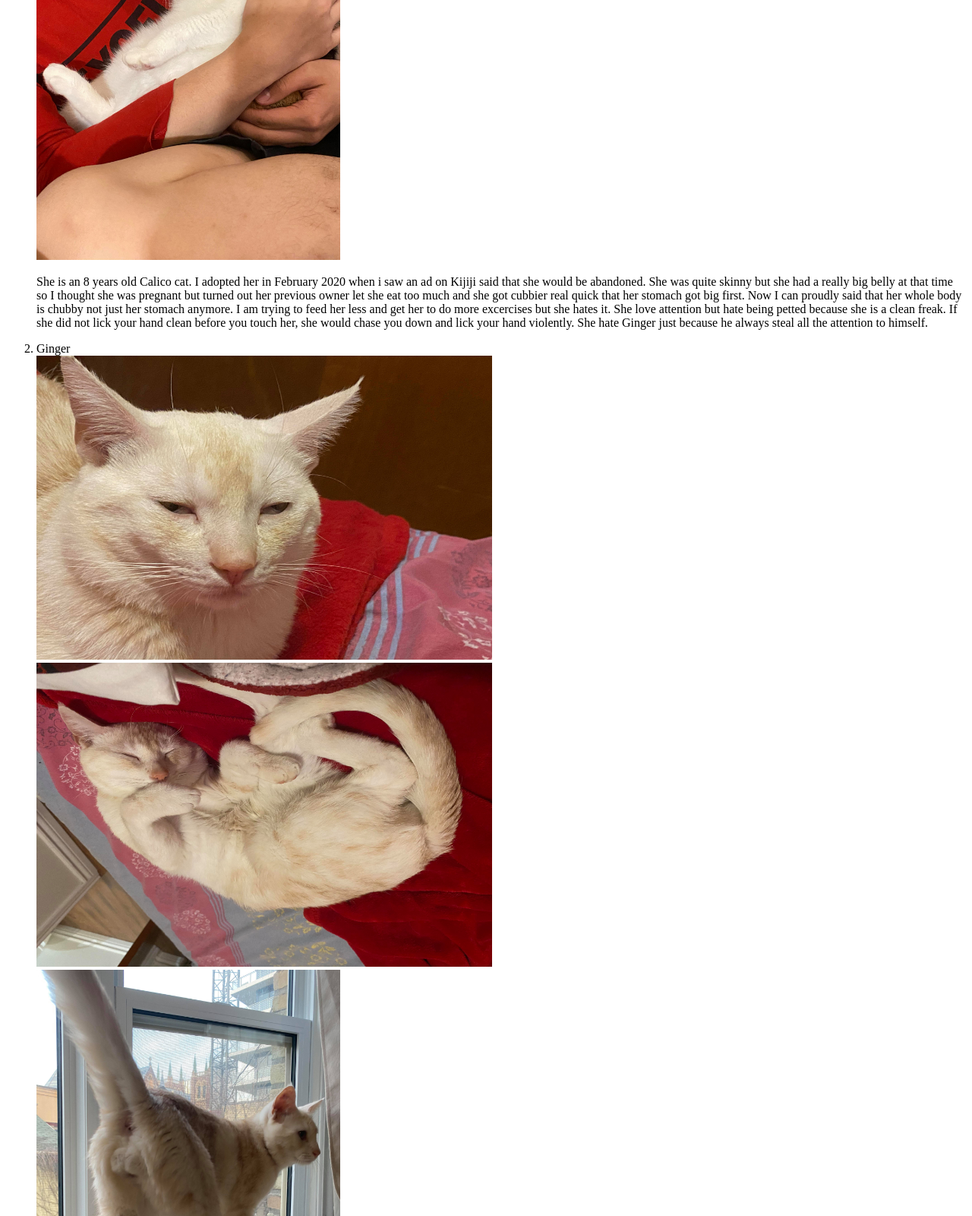
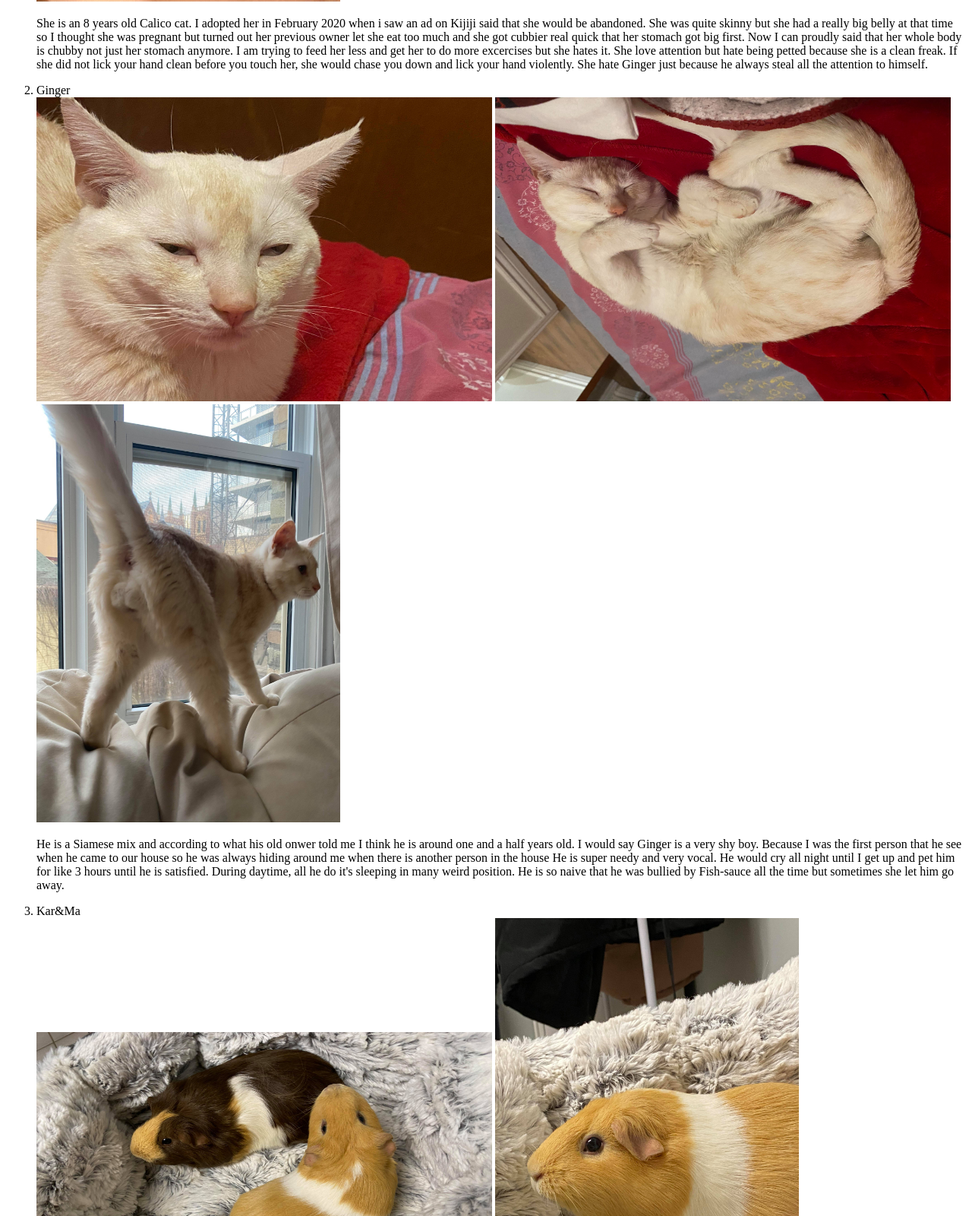
Before and after one commit to Ery205275/MMED1054-week5, a plain HTML site: page index.html in a window 1280 px wide. Shown: the part 1200-2800 px from the top of the page at 76% size. Drawn offline with Linux system fonts and the light colour scheme.

Commit message:
updating some code

```diff
--- a/index.html
+++ b/index.html
@@ -5,22 +5,28 @@
 </head>
 
 <body>
+	<h1> Few things about my pets</h1>
 
 	<ol>
 		<li>Fish sause</li>
-		  <div><img src="cutefishsauce.jpg" width="400" height="550"></div>
-		  <div><img src="sleepingfishsauce.jpg" width="600" height="400"></div>
-		  <div><img src="angryfishsauce.jpg" width="400" height="550"></div>
+		  <div>
+		  	<img src="cutefishsauce.jpg" width="400" height="550">
+		  	<img src="sleepingfishsauce.jpg" width="600" height="400"><img src="angryfishsauce.jpg" width="400" height="550">
+		  </div>
 		 <p>She is an 8 years old Calico cat. I adopted her in February 2020 when i saw an ad on Kijiji said that she would be abandoned. She was quite skinny but she had a really big belly at that time so I thought she was pregnant but turned out her previous owner let she eat too much and she got cubbier real quick that her stomach got big first. Now I can proudly said that her whole body is chubby not just her stomach anymore. I am trying to feed her less and get her to do more excercises but she hates it. She love attention but hate being petted because she is a clean freak. If she did not lick your hand clean before you touch her, she would chase you down and lick your hand violently. She hate Ginger just because he always steal all the attention to himself. </p>
 		<li>Ginger</li>
-		  <div><img src="weirdginger.jpg" width="600" height="400"></div>
-		  <div><img src="sleepingginger.jpg" width="600" height="400"></div>
-		  <div><img src="gingerballs.jpg" width="400" height="550"></div>
+		  <div>
+		  	<img src="weirdginger.jpg" width="600" height="400">
+		  	<img src="sleepingginger.jpg" width="600" height="400">
+		  	<img src="gingerballs.jpg" width="400" height="550">
+		  </div>
 		 <p>He is a Siamese mix and according to what his old onwer told me I think he is around one and a half years old. I would say Ginger is a very shy boy. Because I was the first person that he see when he came to our house so he was always hiding around me when there is another person in the house He is super needy and very vocal. He would cry all night until I get up and pet him for like 3 hours until he is satisfied. During daytime, all he do it's sleeping in many weird position. He is so naive that he was bullied by Fish-sauce all the time but sometimes she let him go away.</p>
 		<li> Kar&Ma </li>
-		  <div><img src="karma.jpg" width="600" height="400"></div>
-		  <div><img src="kar.jpg" width="400" height="550"></div>
-		  <div><img src="ma.jpg" width="600" height="400"></div>
+		  <div>
+		  	<img src="karma.jpg" width="600" height="400">
+		  	<img src="kar.jpg" width="400" height="550">
+		  	<img src="ma.jpg" width="600" height="400">
+		  </div>
 		  <p>They are my first pet right after I moved away from my family's city. They are super shy even now after I have them for 2 years. They got fat really quick so I always have to control their meals. Kar is the one with yellow fur and Ma is the one with brown fur. Kar is the noisy one and really brave when she interact with people. She always freaks out when I tried to pick her up after she realize she is safe, she immediately ask for food. Ma is more timid and she loves bath time. Ma's fur is thicker than Kar's fur so when I bathe them Ma's fur is everywhere.</p>
 	</ol>
 
```
